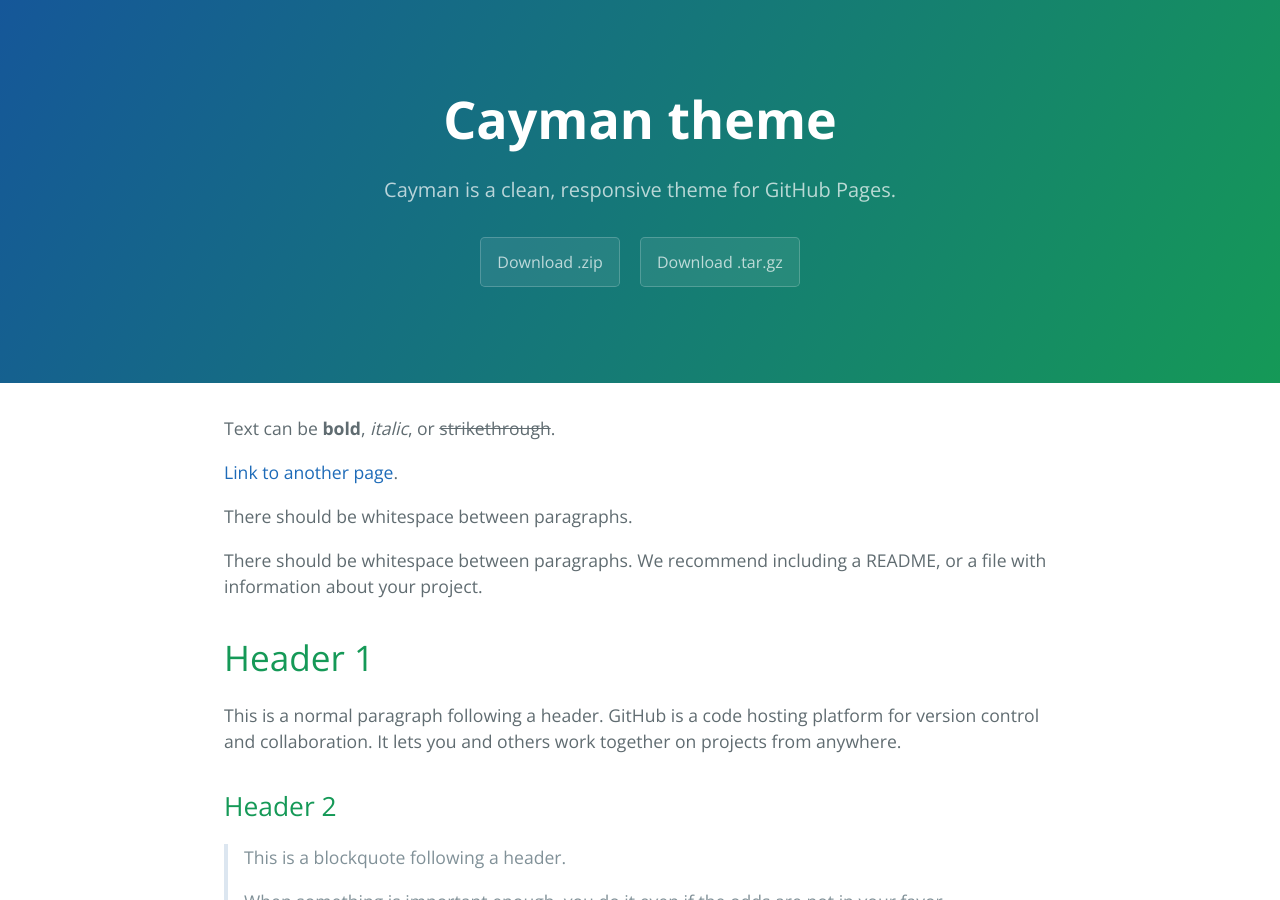
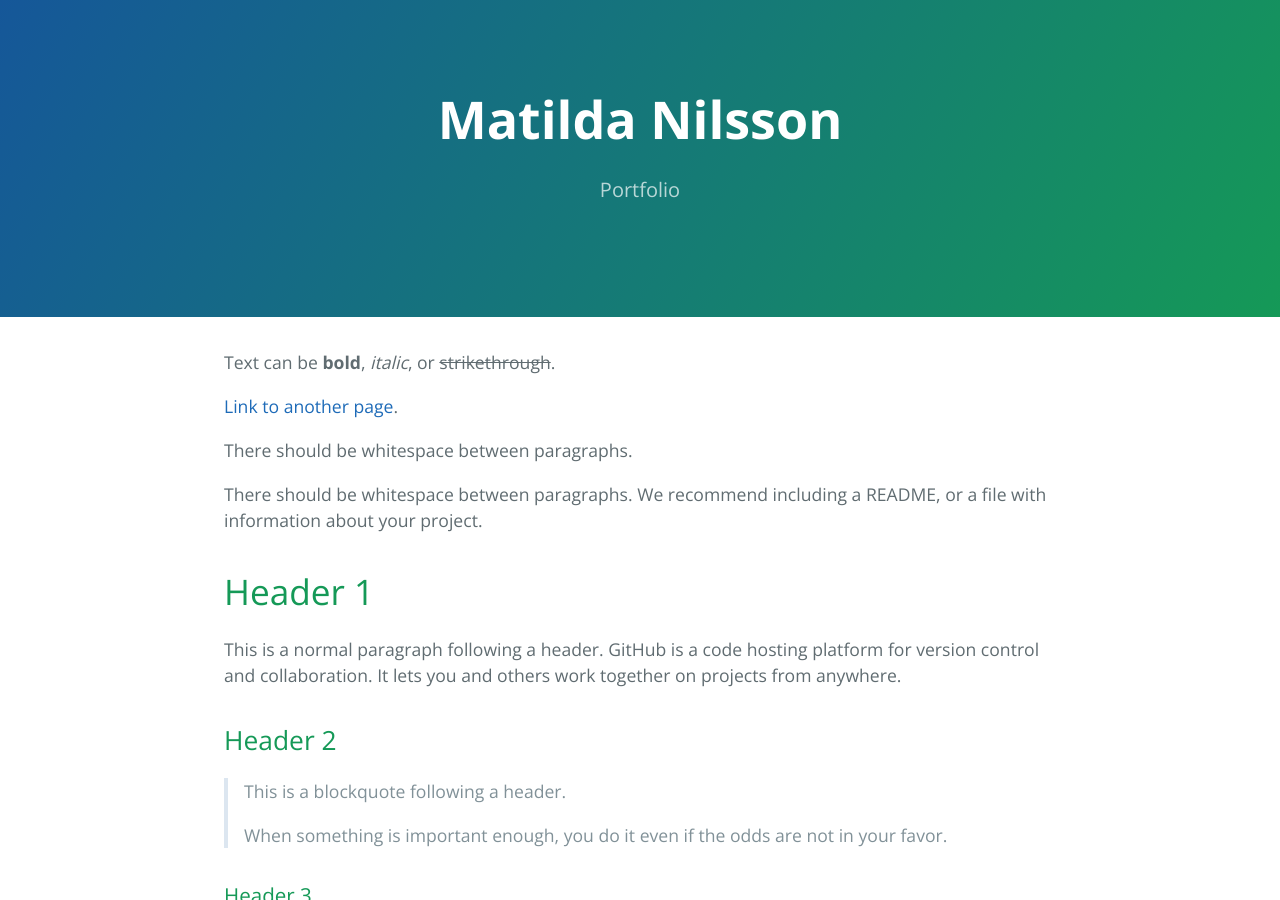
Before and after one commit to matilda-nilsson/matilda-nilsson.github.io, a Jekyll site: the page built from index.md, in a window 1280 px wide and 900 px high. Built offline with Jekyll 4.4.1, drawn with Linux system fonts in a browser that asks for light colours.

Commit message:
Update _config.yml

```diff
--- a/_config.yml
+++ b/_config.yml
@@ -1,5 +1,4 @@
-title: Cayman theme
-description: Cayman is a clean, responsive theme for GitHub Pages.
-show_downloads: true
-google_analytics:
+title: Matilda Nilsson
+description: Portfolio
+show_downloads: false
 theme: jekyll-theme-cayman
```
